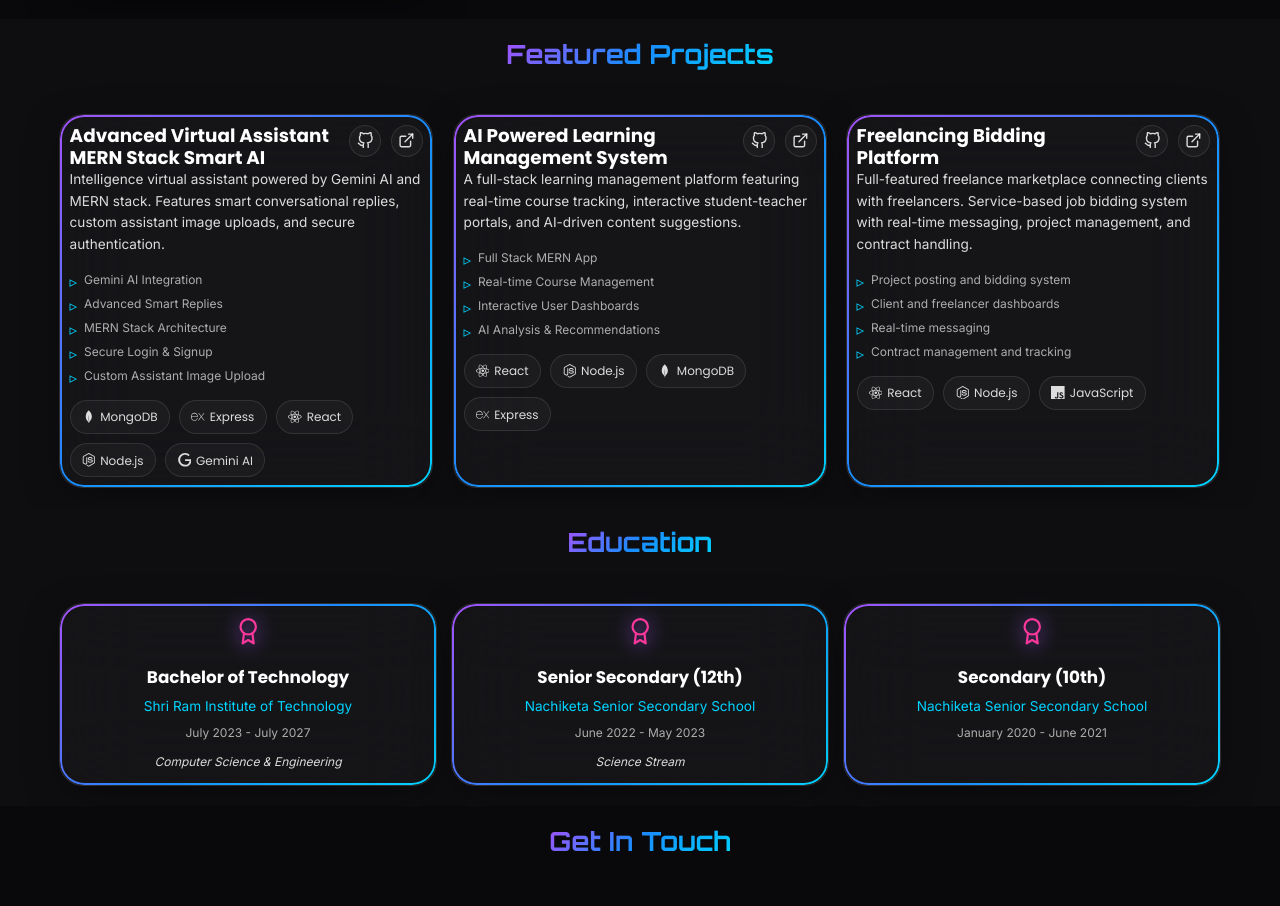
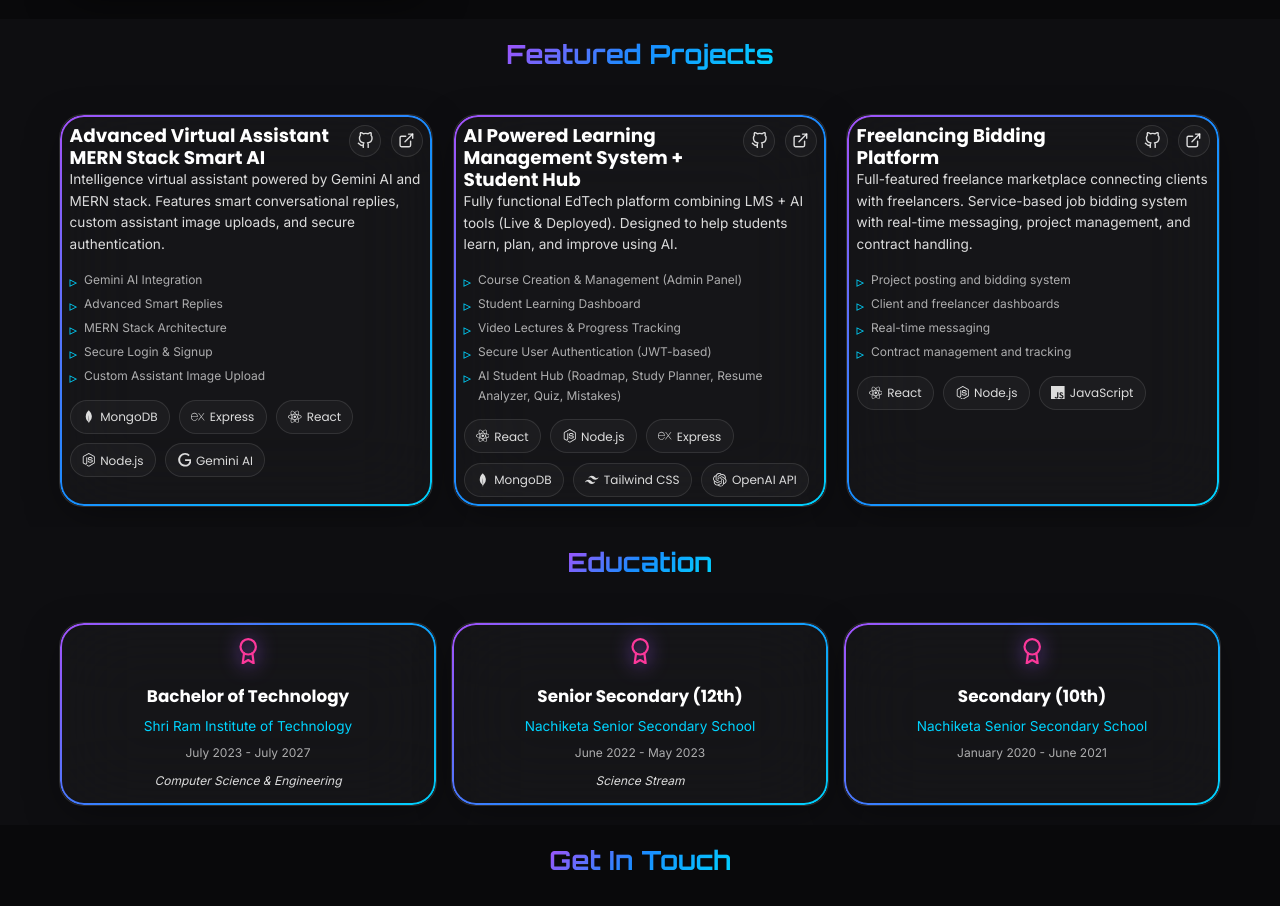
Before and after one commit to palakvishwakarma44/my-portfolio, a React (Vite) app: page / in a window 1280 px wide. Shown: the part 1965-2871 px from the top of the page. Built offline with nearby package versions, Linux system fonts and the light colour scheme.

Commit message:
feat: add AI Powered LMS project to Projects section

```diff
--- a/src/components/Projects.jsx
+++ b/src/components/Projects.jsx
@@ -1,5 +1,5 @@
 import { FiGithub, FiExternalLink } from 'react-icons/fi';
-import { SiReact, SiJavascript, SiHtml5, SiCss3, SiNodedotjs, SiMongodb, SiExpress, SiGoogle } from 'react-icons/si';
+import { SiReact, SiJavascript, SiHtml5, SiCss3, SiNodedotjs, SiMongodb, SiExpress, SiGoogle, SiTailwindcss, SiOpenai } from 'react-icons/si';
 
 import { useRef, useState } from 'react';
 import { useScrollReveal } from '../hooks/useScrollReveal';
@@ -32,23 +32,26 @@
             demo: '#',
         },
         {
-            title: 'AI Powered Learning Management System',
+            title: 'AI Powered Learning Management System + Student Hub',
             description:
-                'A full-stack learning management platform featuring real-time course tracking, interactive student-teacher portals, and AI-driven content suggestions.',
+                'Fully functional EdTech platform combining LMS + AI tools (Live & Deployed). Designed to help students learn, plan, and improve using AI.',
             features: [
-                'Full Stack MERN App',
-                'Real-time Course Management',
-                'Interactive User Dashboards',
-                'AI Analysis & Recommendations',
+                'Course Creation & Management (Admin Panel)',
+                'Student Learning Dashboard',
+                'Video Lectures & Progress Tracking',
+                'Secure User Authentication (JWT-based)',
+                'AI Student Hub (Roadmap, Study Planner, Resume Analyzer, Quiz, Mistakes)',
             ],
             technologies: [
                 { name: 'React', icon: <SiReact /> },
                 { name: 'Node.js', icon: <SiNodedotjs /> },
+                { name: 'Express', icon: <SiExpress /> },
                 { name: 'MongoDB', icon: <SiMongodb /> },
-                { name: 'Express', icon: <SiExpress /> },
+                { name: 'Tailwind CSS', icon: <SiTailwindcss /> },
+                { name: 'OpenAI API', icon: <SiOpenai /> },
             ],
             github: '#',
-            demo: '#',
+            demo: 'https://learning-management-system-nine-bay.vercel.app',
         },
         {
             title: 'Freelancing Bidding Platform',
```
